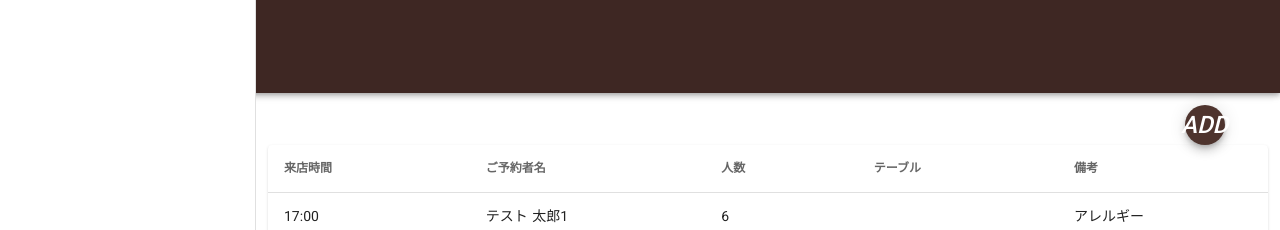
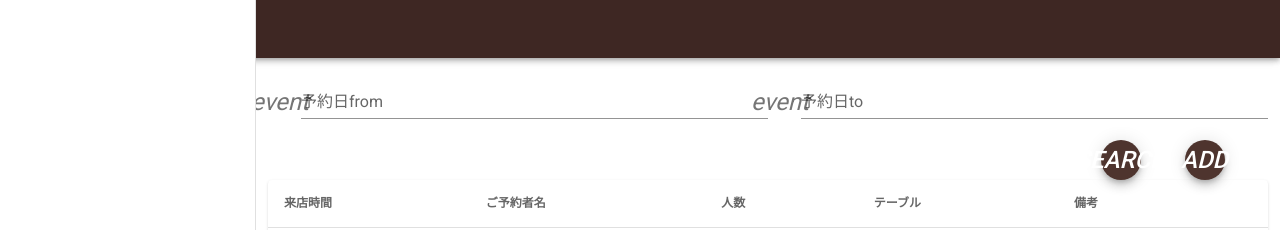
Before and after one commit to kaiyujin/hestia-front, a Nuxt app: page /reservations/search in a window 1280 px wide. Shown: the part 157-387 px from the top of the page. Built offline with nearby package versions, Linux system fonts and the light colour scheme.

Commit message:
add search button

```diff
--- a/locales/en.json
+++ b/locales/en.json
@@ -8,5 +8,7 @@
     "settings_table": "tables",
     "settings_web_reservation": "web reservation",
     "logout": "logout"
-  }
+  },
+  "reserve_day_from": "reserve day from",
+  "reserve_day_to": "reserve day to"
 }
--- a/locales/ja.json
+++ b/locales/ja.json
@@ -8,5 +8,7 @@
     "settings_table": "テーブル設定",
     "settings_web_reservation": "WEB予約設定",
     "logout": "ログアウト"
-  }
+  },
+  "reserve_day_from": "予約日from",
+  "reserve_day_to": "予約日to"
 }
--- a/pages/reservations/search.vue
+++ b/pages/reservations/search.vue
@@ -2,8 +2,67 @@
   <div>
     <v-container fluid>
       <v-layout row>
-        <v-flex xs6 sm10 md11></v-flex>
-        <v-flex xs6 sm2 md1>
+        <v-flex>
+          <v-menu
+            ref="fromPicker"
+            :close-on-content-click="false"
+            v-model="fromPicker"
+            :nudge-right="40"
+            :return-value.sync="fromDate"
+            lazy
+            transition="scale-transition"
+            offset-y
+            full-width
+            min-width="290px"
+          >
+            <v-text-field
+              slot="activator"
+              v-model="fromDate"
+              v-bind:label="this.$t('reserve_day_from')"
+              prepend-icon="event"
+              readonly
+            ></v-text-field>
+            <v-date-picker v-model="fromDate"
+                           locale="ja-jp"
+                           @input="$refs.fromPicker.save(fromDate)">
+            </v-date-picker>
+          </v-menu>
+        </v-flex>
+        <v-flex>
+          <v-menu
+            ref="toPicker"
+            :close-on-content-click="false"
+            v-model="toPicker"
+            :nudge-right="40"
+            :return-value.sync="toDate"
+            lazy
+            transition="scale-transition"
+            offset-y
+            full-width
+            min-width="290px"
+          >
+            <v-text-field
+              slot="activator"
+              v-model="toDate"
+              v-bind:label="this.$t('reserve_day_to')"
+              prepend-icon="event"
+              readonly
+            ></v-text-field>
+            <v-date-picker v-model="toDate"
+                           locale="ja-jp"
+                           @input="$refs.toPicker.save(toDate)">
+            </v-date-picker>
+          </v-menu>
+        </v-flex>
+      </v-layout>
+      <v-layout row>
+        <v-flex xs6 sm8 md10></v-flex>
+        <v-flex xs3 sm2 md1>
+          <v-btn fab dark small color="brown darken-3">
+            <v-icon dark>search</v-icon>
+          </v-btn>
+        </v-flex>
+        <v-flex xs3 sm2 md1>
           <v-dialog v-model="dialog" max-width="800px">
             <v-btn fab dark small slot="activator" color="brown darken-3">
               <v-icon dark>add</v-icon>
@@ -84,6 +143,10 @@
     layout: 'main',
     data () {
       return {
+        fromDate: null,
+        fromPicker: false,
+        toDate: null,
+        toPicker: false,
         dialog: false,
         search: '',
         pagination: {
```
